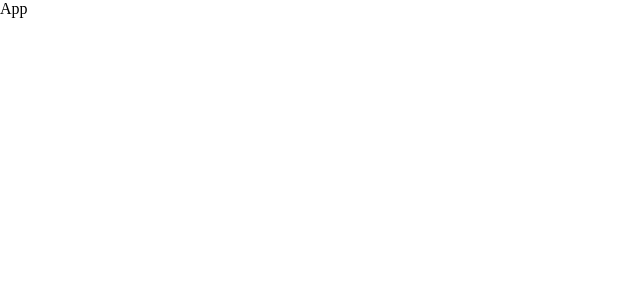
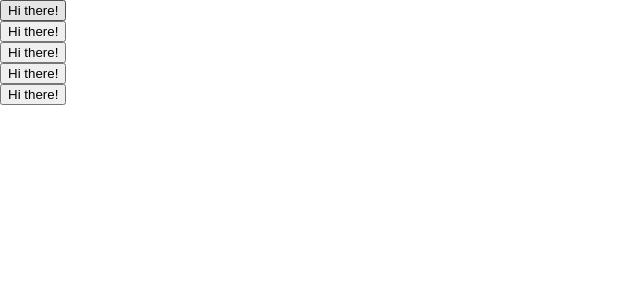
Before and after one commit to olaide-hok/Components, a React (Create React App) app: page / in a window 1280 px wide. Shown: the top 300 px of the page, without its empty margins (0-640 px from the left). Built offline with nearby package versions, Linux system fonts and the light colour scheme.

Commit message:
Rendered Button Component in App

```diff
--- a/src/App.tsx
+++ b/src/App.tsx
@@ -1,7 +1,26 @@
 import React from 'react'
+import Button from './Button'
 
 function App() {
-  return <div>App</div>
+  return (
+    <div>
+      <div>
+        <Button>Click Me</Button>
+      </div>
+      <div>
+        <Button>Click Me</Button>
+      </div>
+      <div>
+        <Button>Click Me</Button>
+      </div>
+      <div>
+        <Button>Click Me</Button>
+      </div>
+      <div>
+        <Button>Click Me</Button>
+      </div>
+    </div>
+  )
 }
 
 export default App
```
